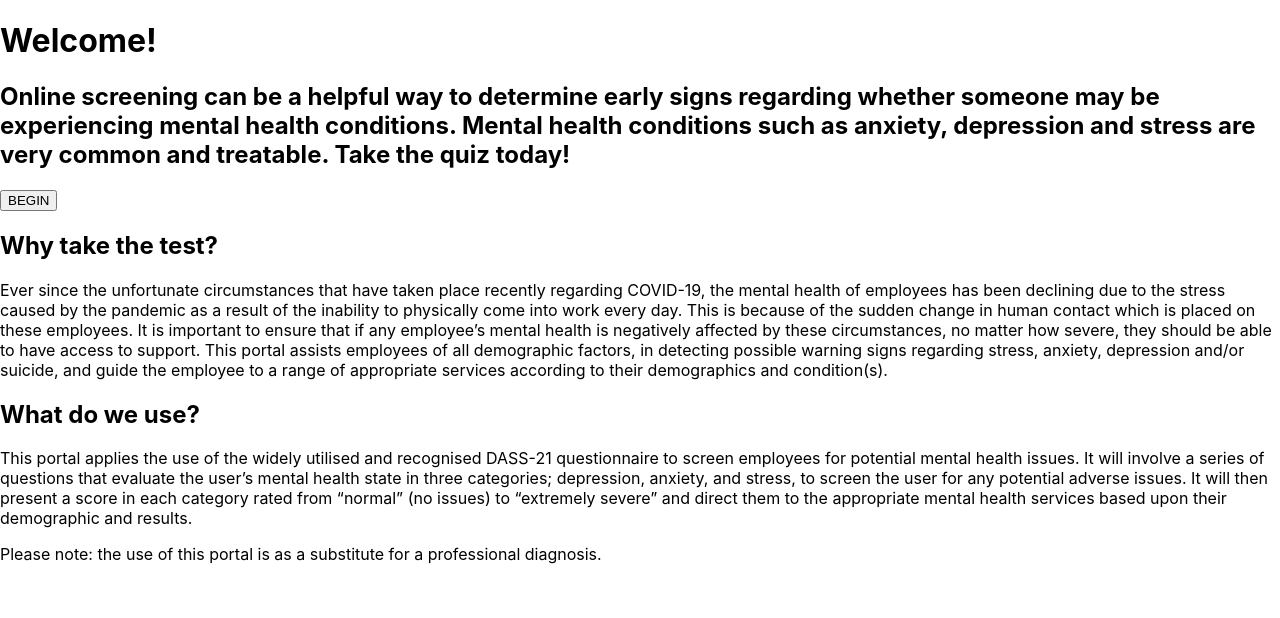
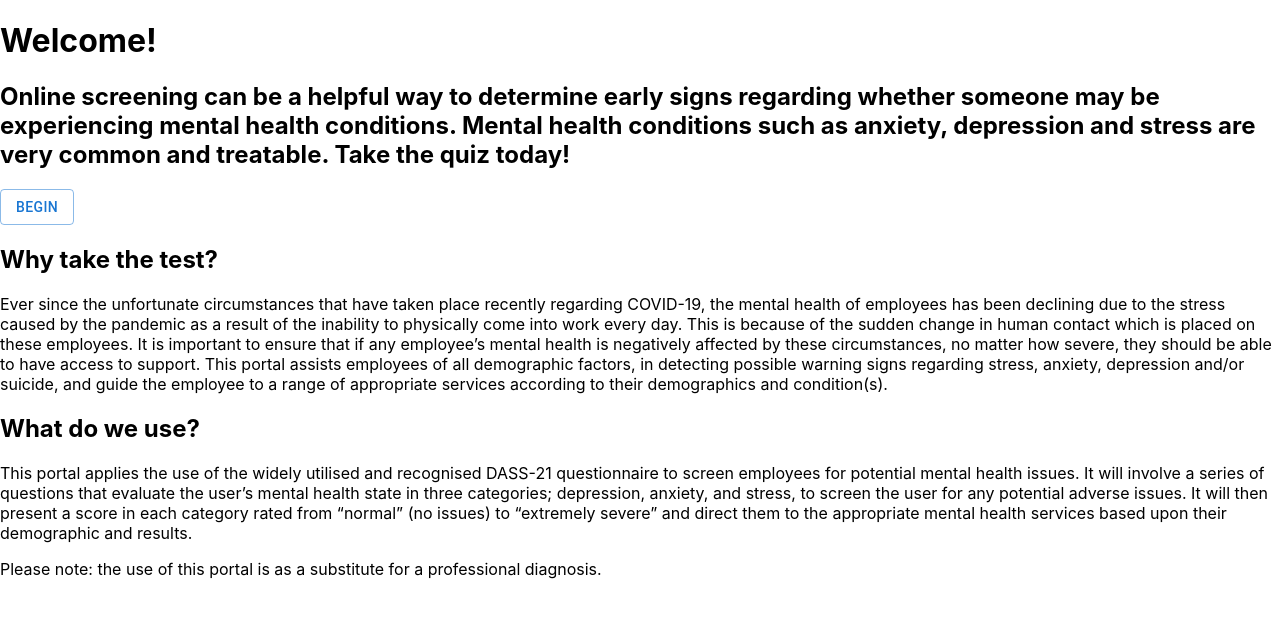
Before and after one commit to PeterWuMQ/btf-health-portal, a React (Create React App) app: page / in a window 1280 px wide. Shown: the top 618 px of the page. Built offline with nearby package versions, Linux system fonts and the light colour scheme; no server answers.

Commit message:
Changed Button to Material UI button and Renamed to Normal Button

```diff
--- a/src/components/Button.js
+++ /dev/null
@@ -1,12 +0,0 @@
-import React from 'react';
-
-
-function Button ({type, onClick, children}) {
-    return (
-        <button onClick={onClick} type={type}>
-            {children}
-        </button>
-    )
-}
-
-export default Button
--- /dev/null
+++ b/src/components/NormalButton.js
@@ -0,0 +1,12 @@
+import React from 'react';
+import { Button } from '@mui/material';
+
+function NormalButton ({type, onClick, variant, children}) {
+    return (
+        <Button onClick={onClick} type={type} variant={variant}>
+            {children}
+        </Button>
+    )
+}
+
+export default NormalButton
--- a/src/pages/DirectQuestionsPage.js
+++ b/src/pages/DirectQuestionsPage.js
@@ -1,7 +1,7 @@
 import React, { useState, useEffect } from 'react';
 import { useNavigate } from 'react-router-dom';
 
-import Button from '../components/Button';
+import NormalButton from '../components/NormalButton';
 import Heading from '../components/text/Heading';
 import QuestionList from '../components/lists/QuestionList';
 import Subheading from '../components/text/Subheading';
@@ -39,9 +39,9 @@ function DirectQuestionsPage ({questions, setResultsDQ}) {
             </Subheading>
             <form onSubmit={handleSubmit}>
                 <QuestionList questions={questions} answers={answers} setAnswers={setAnswers}></QuestionList>
-                <Button type="submit">
+                <NormalButton type="submit" variant="outlined">
                     Find Services
-                </Button>
+                </NormalButton>
             </form>
         </div>
     )
--- a/src/pages/HomePage.js
+++ b/src/pages/HomePage.js
@@ -1,7 +1,7 @@
 import React from 'react';
 import { Link } from 'react-router-dom';
 
-import Button from '../components/Button';
+import NormalButton from '../components/NormalButton';
 import Heading from '../components/text/Heading';
 import NormalText from '../components/text/NormalText';
 import Subheading from '../components/text/Subheading';
@@ -18,8 +18,8 @@ function HomePage ({...props}) {
                 Take the quiz today!
             </Subheading>
 
-            <Link to="/questionnaire">
-                <Button> BEGIN </Button>
+            <Link to="/questionnaire" style={{ textDecoration: 'none' }}>
+                <NormalButton variant="outlined"> BEGIN </NormalButton>
             </Link>
 
             <Subheading>
--- a/src/pages/QuestionnairePage.js
+++ b/src/pages/QuestionnairePage.js
@@ -1,7 +1,7 @@
 import React, { useState, useEffect } from 'react'
 import { useNavigate } from 'react-router-dom';
 
-import Button from '../components/Button';
+import NormalButton from '../components/NormalButton';
 import Heading from '../components/text/Heading';
 import NormalText from '../components/text/NormalText';
 import QuestionList from '../components/lists/QuestionList';
@@ -42,9 +42,9 @@ function QuestionnairePage ({questions, setResult, tables, setTables}) {
 
             <form onSubmit={handleSubmit}>
                 <QuestionList questions={questions} answers={answers} setAnswers={setAnswers}></QuestionList>
-                <Button type="submit">
+                <NormalButton type="submit" variant="outlined">
                     See Your Results
-                </Button>
+                </NormalButton>
             </form>
         </div>
     )
--- a/src/pages/RecommendationsPage.js
+++ b/src/pages/RecommendationsPage.js
@@ -1,7 +1,7 @@
 import React, { useEffect, useState } from 'react';
 import { Link } from 'react-router-dom';
 
-import Button from '../components/Button';
+import NormalButton from '../components/NormalButton';
 import Heading from '../components/text/Heading';
 import NormalText from '../components/text/NormalText';
 import Table from '../components/table/Table';
@@ -73,8 +73,8 @@ function RecommendationsPage ({tables, resultsDQ, recommendations}) {
             {recommendationsTable ? <Table headings={recommendationsTable.headings} rows={recommendationsTable.rows}/>
             : <></>}
 
-            <Link to="/">
-                <Button> Back Home </Button>
+            <Link to="/" style={{ textDecoration: 'none' }}>
+                <NormalButton variant="outlined"> Back Home </NormalButton>
             </Link>
         </div>
     )
--- a/src/pages/ResultPage.js
+++ b/src/pages/ResultPage.js
@@ -2,7 +2,7 @@ import React, { useEffect, useState } from 'react';
 import { Link } from 'react-router-dom';
 import Pdf from 'react-to-pdf'
 
-import Button from '../components/Button'
+import NormalButton from '../components/NormalButton'
 import Heading from '../components/text/Heading';
 import NormalText from '../components/text/NormalText';
 import Table from '../components/table/Table'
@@ -43,7 +43,7 @@ function ResultsPage({ tables, result }) {
             </NormalText>
 
             <Pdf targetRef={ref} filename="DASS-21 Results">
-                {({ toPdf }) => <Button onClick={toPdf}> Download </Button>}
+                {({ toPdf }) => <NormalButton onClick={toPdf} variant="outlined"> Download </NormalButton>}
             </Pdf>
 
             <ShareModal/>
@@ -52,12 +52,14 @@ function ResultsPage({ tables, result }) {
                 If you feel like you would benefit from utilising a service relevant to you, please select "Next". If not, you can close this window, or go "Back Home".
             </NormalText>
 
-            <Link to="/questionnaire2">
-                <Button> Next </Button>
+            <Link to="/" style={{ textDecoration: 'none' }}>
+                <NormalButton variant="outlined"> Back Home </NormalButton>
             </Link>
-            <Link to="/">
-                <Button> Back Home </Button>
+
+            <Link to="/questionnaire2" style={{ textDecoration: 'none' }}>
+                <NormalButton variant="outlined" > Next </NormalButton>
             </Link>
+
         </div>
     )
 }
```
